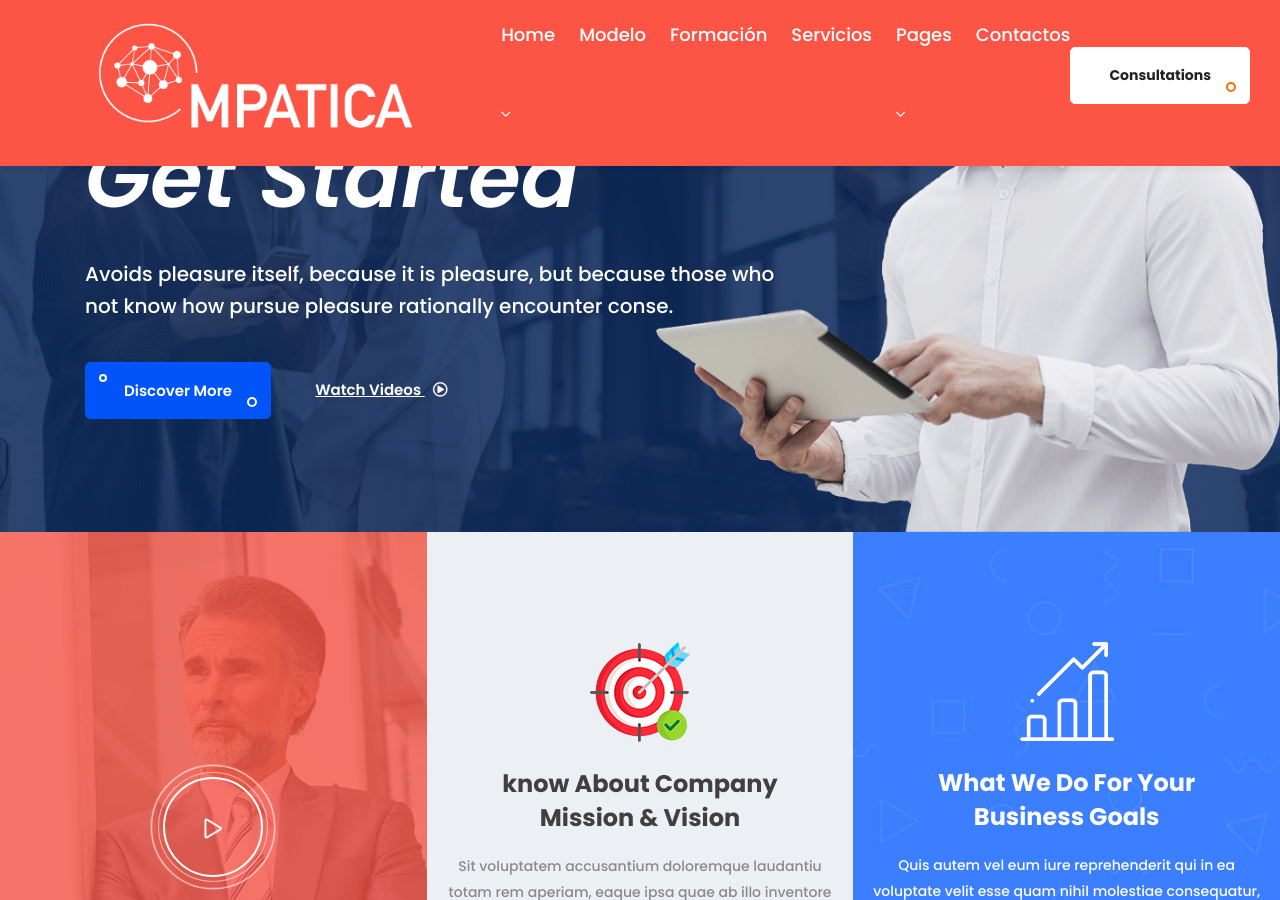
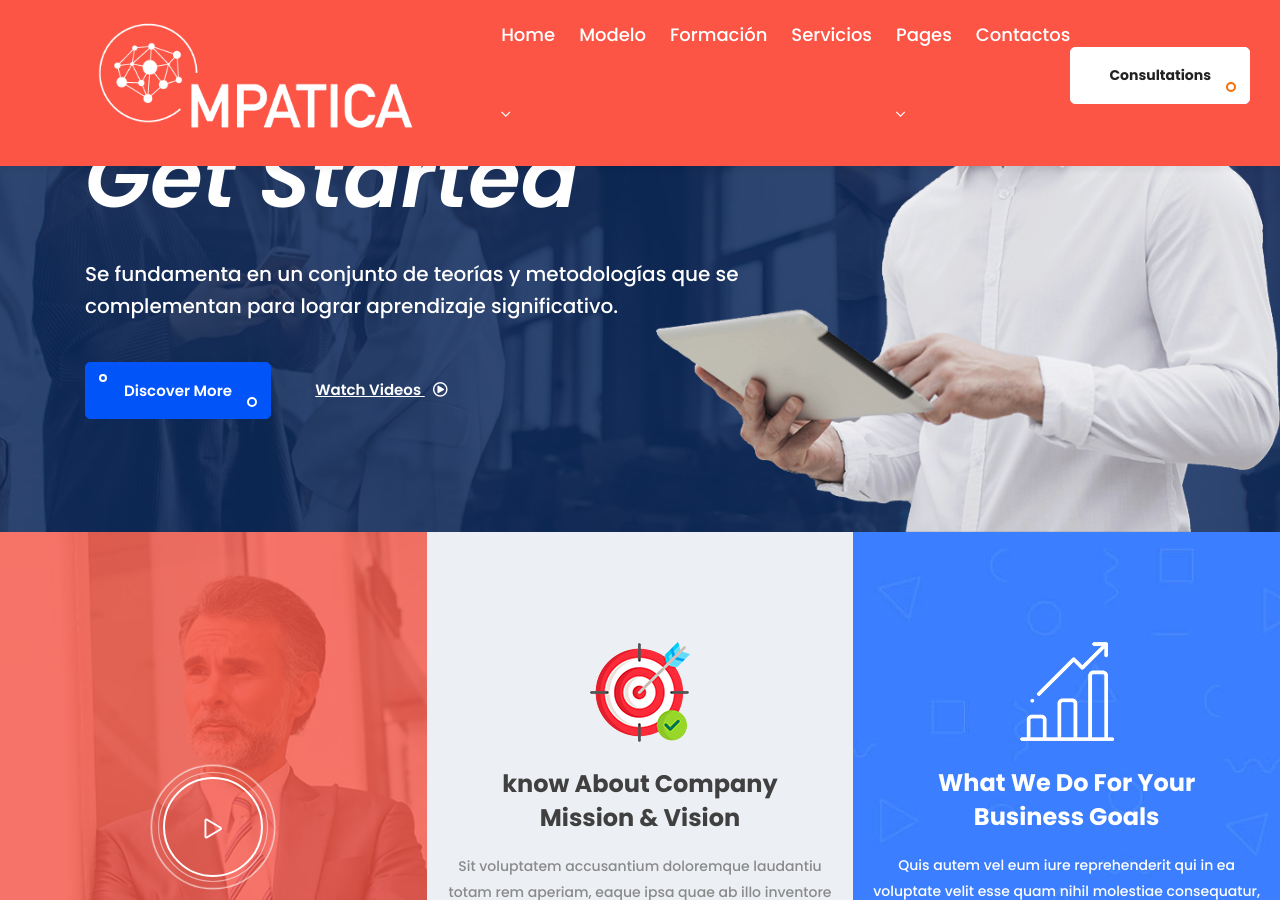
Before and after one commit to elemprendedoronline/mpatica, a Jekyll site: the page built from index-3.html, in a window 1280 px wide and 900 px high, scrolled down 418 px. Built offline with Jekyll 4.4.1, drawn with Linux system fonts in a browser that asks for light colours.

Commit message:
Update index-3.html

```diff
--- a/index-3.html
+++ b/index-3.html
@@ -7,7 +7,7 @@ layout: default_2
                 <div class="col-lg-9">
                     <div class="banner-content-3 pt-150">
                         <h1 class="title wow fadeInLeft" data-wow-duration="2000ms" data-wow-delay="0ms">Modren IT & Tech Service & Solutions <span>Get Started</span></h1>
-                        <p class=" wow fadeInLeft" data-wow-duration="2000ms" data-wow-delay="500ms">Avoids pleasure itself, because it is pleasure, but because those who  not know how pursue pleasure rationally encounter conse.</p>
+                        <p class=" wow fadeInLeft" data-wow-duration="2000ms" data-wow-delay="500ms">Se fundamenta en un conjunto de teorías y metodologías que se complementan para lograr aprendizaje significativo.</p>
                         <ul>
                             <li><a class="main-btn wow fadeInLeft animated" data-wow-duration="2000ms" data-wow-delay="2000ms" href="#">Discover More</a></li>
                             <li><a class="play-btn video-popup wow fadeInLeft animated" data-wow-duration="2000ms" data-wow-delay="1500ms" href="https://www.youtube.com/watch?v=YLoYt8H7kjM&list=RDYLoYt8H7kjM&start_radio=1">Watch Videos <i class="far fa-play-circle"></i></a></li>
```
